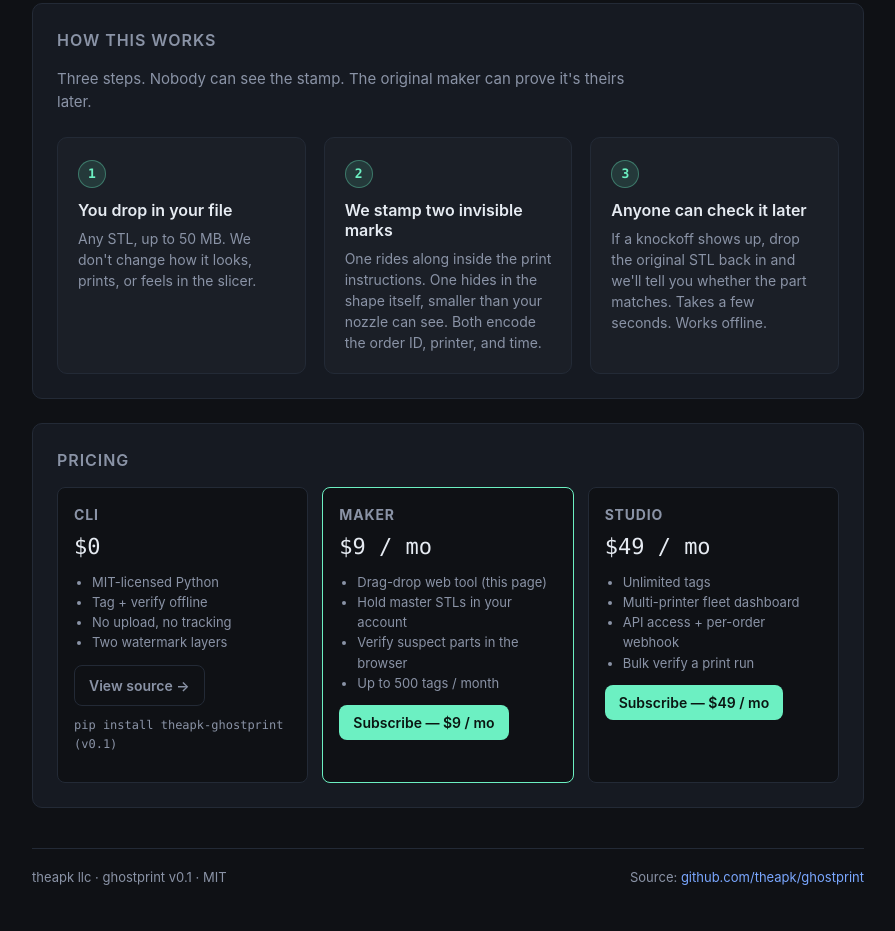
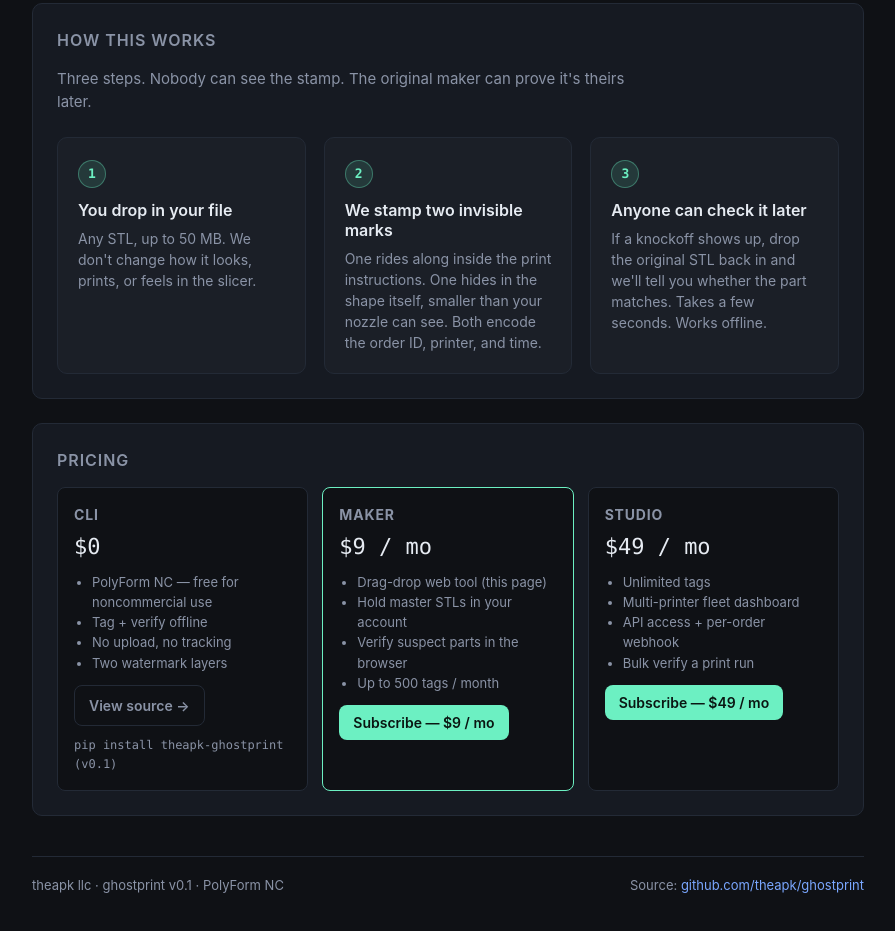
Before and after one commit to theapk/ghostprint, a plain HTML site: page landing/index.html in a window 1280 px wide. Shown: the part 689-1620 px from the top of the page, without its empty margins (192-1087 px from the left). Drawn offline with Linux system fonts and the light colour scheme.

Commit message:
docs: license identity + SECURITY.md

```diff
--- a/landing/index.html
+++ b/landing/index.html
@@ -4,7 +4,7 @@
 <meta charset="utf-8" />
 <meta name="viewport" content="width=device-width,initial-scale=1" />
 <title>theapk · ghostprint — invisible 3D-print fingerprinting</title>
-<meta name="description" content="Tag an STL with an invisible order ID + printer ID + timestamp. Two-layer watermark, open-source CLI, MIT." />
+<meta name="description" content="Tag an STL with an invisible order ID + printer ID + timestamp. Two-layer watermark, open-source CLI, PolyForm NC." />
 <style>
   :root {
     --bg: #0f1115;
@@ -565,7 +565,7 @@
         <h3>CLI</h3>
         <div class="price">$0</div>
         <ul>
-          <li>MIT-licensed Python</li>
+          <li>PolyForm NC — free for noncommercial use</li>
           <li>Tag + verify offline</li>
           <li>No upload, no tracking</li>
           <li>Two watermark layers</li>
@@ -601,7 +601,7 @@
   </section>
 
   <footer>
-    <span>theapk llc · ghostprint v0.1 · MIT</span>
+    <span>theapk llc · ghostprint v0.1 · PolyForm NC</span>
     <span>Source: <a href="https://github.com/theapk/ghostprint" rel="noopener">github.com/theapk/ghostprint</a></span>
   </footer>
 </main>
--- a/landing/stripe_config.example.json
+++ b/landing/stripe_config.example.json
@@ -12,7 +12,7 @@
       "checkout_label": "Get the CLI — free",
       "features": [
         "Free CLI for local use",
-        "MIT-licensed, run forever",
+        "PolyForm Noncommercial 1.0.0 — free for noncommercial use",
         "L1 (G-code) + L2 (STL stego) watermarks",
         "No signup, no tracking"
       ]
```
Also changed, not shown: 1 other file.
